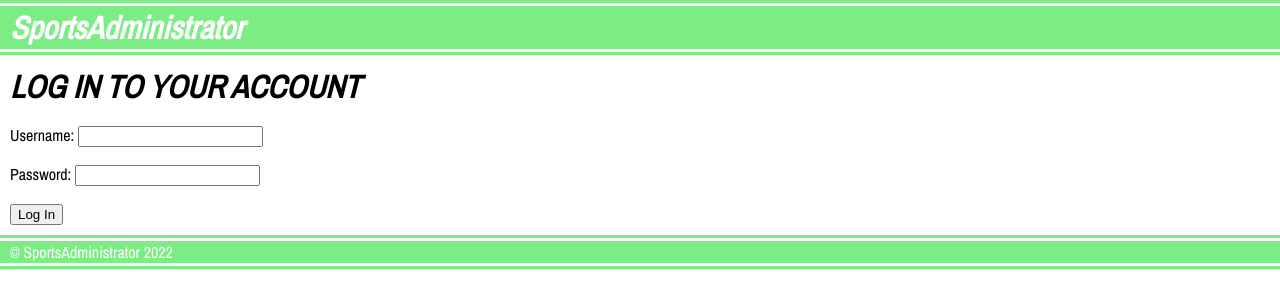
After one commit to andrewhstead/sports-administrator-v2, a Django app: page /cms/login/ in a window 1280 px wide. The commit adds this page. Shown: the top 308 px of the page. Run offline with Django 4.2, Linux system fonts and the light colour scheme.

Commit message:
Added mechanism to require user to log in before seeing CMS.

```diff
--- /dev/null
+++ b/cms/forms.py
@@ -0,0 +1,7 @@
+from django import forms
+
+
+# Simple username and password login.
+class LoginForm(forms.Form):
+    username = forms.CharField()
+    password = forms.CharField(widget=forms.PasswordInput)
--- /dev/null
+++ b/cms/templates/login.html
@@ -0,0 +1,22 @@
+{% extends "cmsbase.html" %}
+
+{% block title %}
+
+	<title>Login | Content Management System | SportsAdministrator</title>
+
+{% endblock %}
+
+{% block content %}
+
+    <h1>
+        LOG IN TO YOUR ACCOUNT
+    </h1>
+
+    <!-- Form for logging in a user. -->
+    <form id="default-form" role="form" method="post">
+        {% csrf_token %}
+        {{ form.as_p }}
+        <button class="default-button" type="submit">Log In</button>
+    </form>
+
+{% endblock %}
--- a/cms/urls.py
+++ b/cms/urls.py
@@ -3,5 +3,6 @@ from django.urls import path
 from . import views
 
 urlpatterns = [
-    path('', views.cms_home, name='index'),
+    path('', views.cms_home, name='cms_home'),
+    path('login/', views.login, name='login'),
 ]
--- a/cms/views.py
+++ b/cms/views.py
@@ -1,9 +1,43 @@
-from django.shortcuts import render
+from django.shortcuts import render, redirect
+from django.template.context_processors import csrf
+from django.contrib import auth, messages
+from django.urls import reverse
+from .forms import LoginForm
 from data.models import Sport, Country, Competition
 
 
 # Create your views here.
 def cms_home(request):
-    competitions = Competition.objects.all()
+    user = request.user
 
-    return render(request, "cmshome.html", {'competitions': competitions})
+    if user.is_authenticated:
+        competitions = Competition.objects.all()
+
+        return render(request, "cmshome.html", {'competitions': competitions})
+
+    else:
+
+        return redirect(reverse('login'))
+
+
+def login(request):
+    if request.method == 'POST':
+        form = LoginForm(request.POST)
+        if form.is_valid():
+            user = auth.authenticate(username=request.POST.get('username'),
+                                     password=request.POST.get('password'))
+
+            if user is not None:
+                auth.login(request, user)
+                messages.success(request, "You have successfully logged in!")
+                return redirect(request.GET.get('next') or reverse('cms_home'))
+            else:
+                messages.error(request, "Your username or password was not recognised. Please try again.")
+
+    else:
+        form = LoginForm()
+
+    args = {'form': form}
+
+    args.update(csrf(request))
+    return render(request, 'login.html', args)
--- a/static/css/default.css
+++ b/static/css/default.css
@@ -31,6 +31,10 @@ h1 {
 .icon-image {
     height: 15px;
     width: 15px;
+}
+.page-header {
+    font-style: italic;
+    font-size: 1.5em;
 }
 
 #cms-page {
```
Also changed, not shown: cms/templates/cmshome.html (+9 -0 lines), data/migrations/0002_state_alter_competition_country_and_more.py (added), db.sqlite3.
